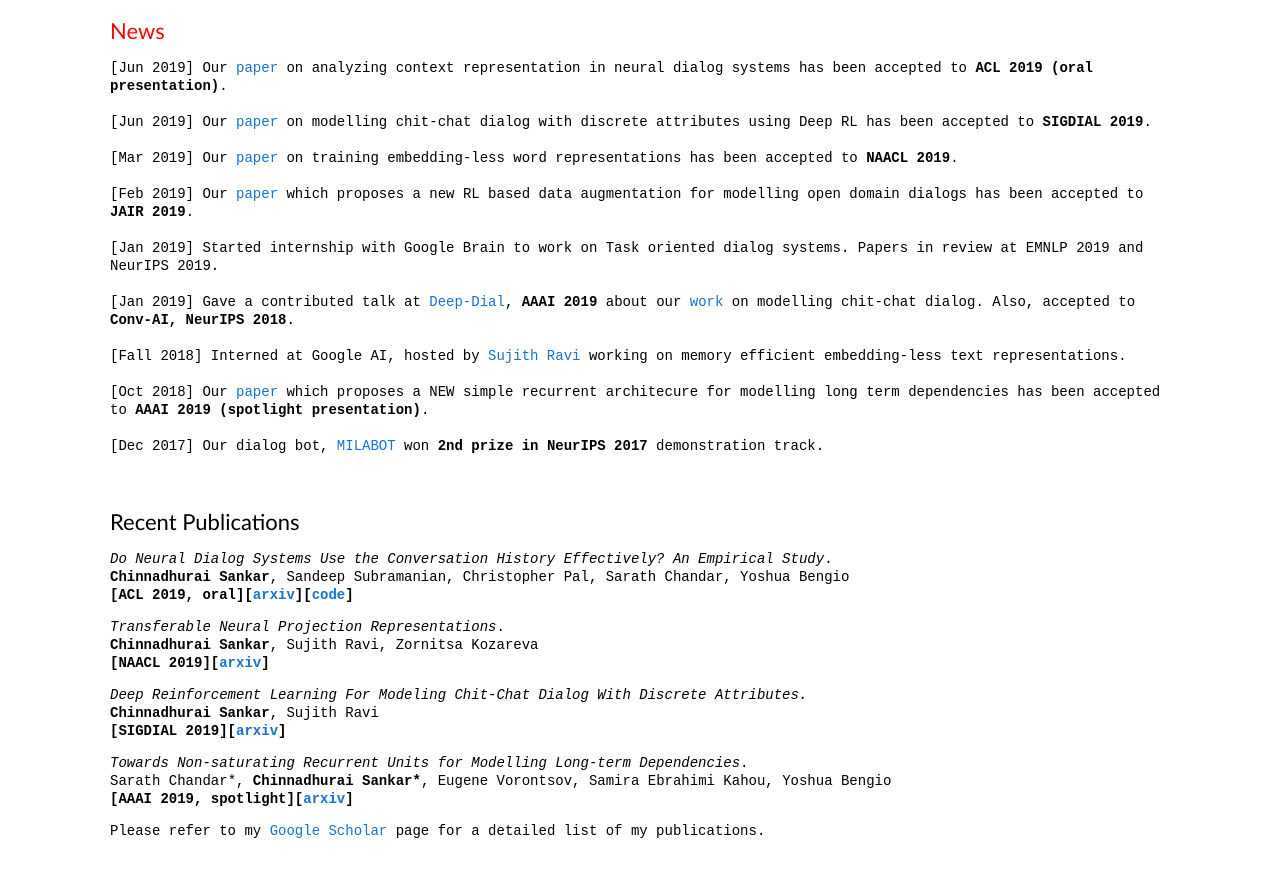
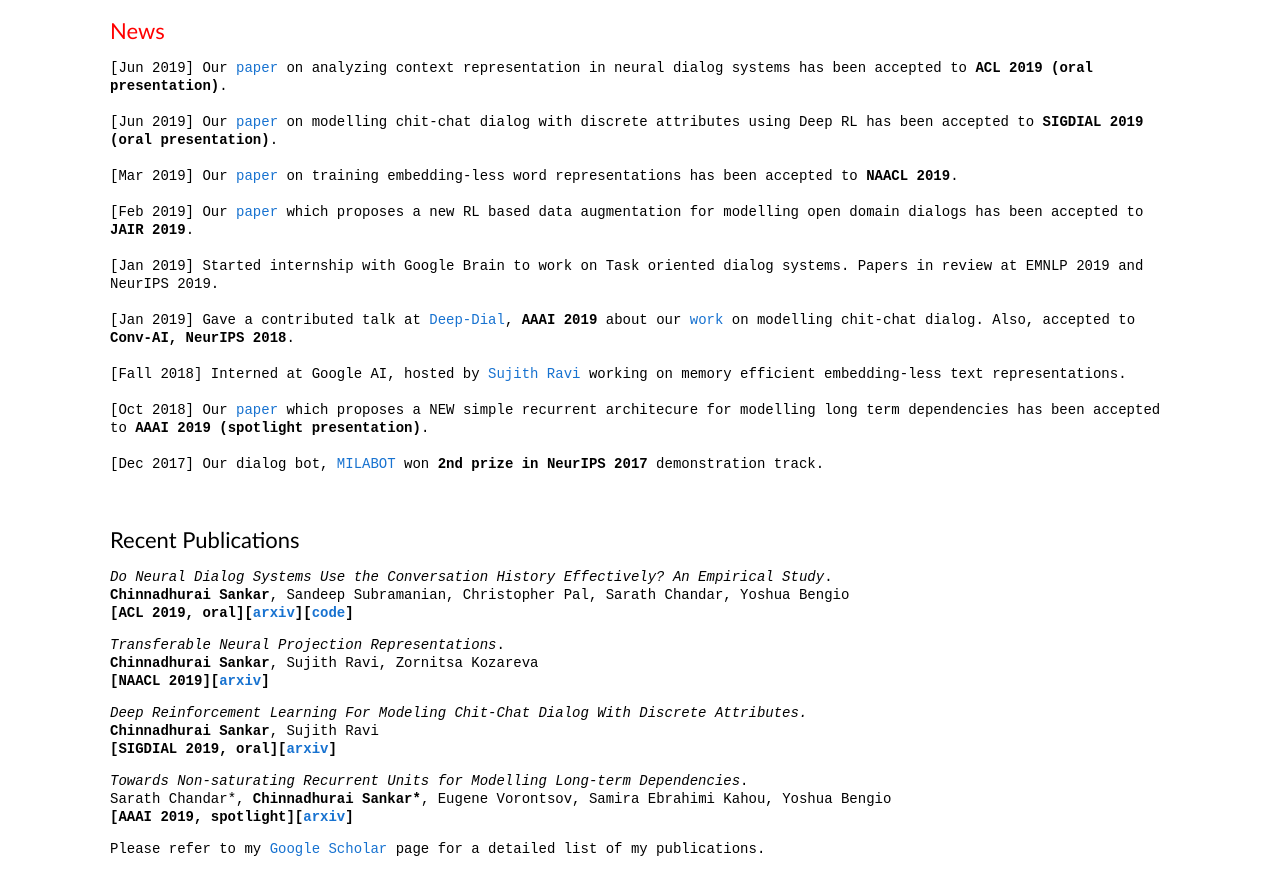
Before and after one commit to chinnadhurai/chinnadhurai.github.io, a plain HTML site: page index.html in a window 1280 px wide. Shown: the part 473-1368 px from the top of the page. Drawn offline with Linux system fonts and the light colour scheme.

Commit message:
Update index.html
update SIGDIAL 2019 oral

```diff
--- a/index.html
+++ b/index.html
@@ -58,7 +58,7 @@
               <p>
 		<TT>
 		[Jun 2019] Our <a href="https://arxiv.org/abs/1906.01603"> <tt>paper</tt></a> on analyzing context representation in neural dialog systems has been accepted to <B>ACL 2019 (oral presentation)</B>.<br><br>
-		[Jun 2019] Our <a href="https://arxiv.org/abs/1907.02848"> <tt>paper</tt></a> on modelling chit-chat dialog with discrete attributes using Deep RL has been accepted to <B>SIGDIAL 2019</B>.<br><br>
+		[Jun 2019] Our <a href="https://arxiv.org/abs/1907.02848"> <tt>paper</tt></a> on modelling chit-chat dialog with discrete attributes using Deep RL has been accepted to <B>SIGDIAL 2019 (oral presentation)</B>.<br><br>
 		[Mar 2019] Our <a href="https://arxiv.org/abs/1906.01605"> <tt>paper</tt></a> on training embedding-less word representations has been accepted to <B>NAACL 2019</B>.<br><br>
 		[Feb 2019] Our <a href="https://arxiv.org/abs/1807.04723"> <tt>paper</tt></a> which proposes a new RL based data augmentation for modelling open domain dialogs has been accepted to <B>JAIR 2019</B>.<br><br>
 		[Jan 2019] Started internship with Google Brain to work on Task oriented dialog systems. Papers in review at EMNLP 2019 and NeurIPS 2019.<br><br>
@@ -92,7 +92,7 @@
                 <tt>
                 <I>Deep Reinforcement Learning For Modeling Chit-Chat Dialog With Discrete Attributes.</I><br>
                 <B>Chinnadhurai Sankar</B>, Sujith Ravi<br>
-                <B>[SIGDIAL 2019][<a href="https://arxiv.org/abs/1907.02848"><tt>arxiv</tt></a>]</B>
+                <B>[SIGDIAL 2019, oral][<a href="https://arxiv.org/abs/1907.02848"><tt>arxiv</tt></a>]</B>
                 </tt>
               </p>
 	      <p>
```
